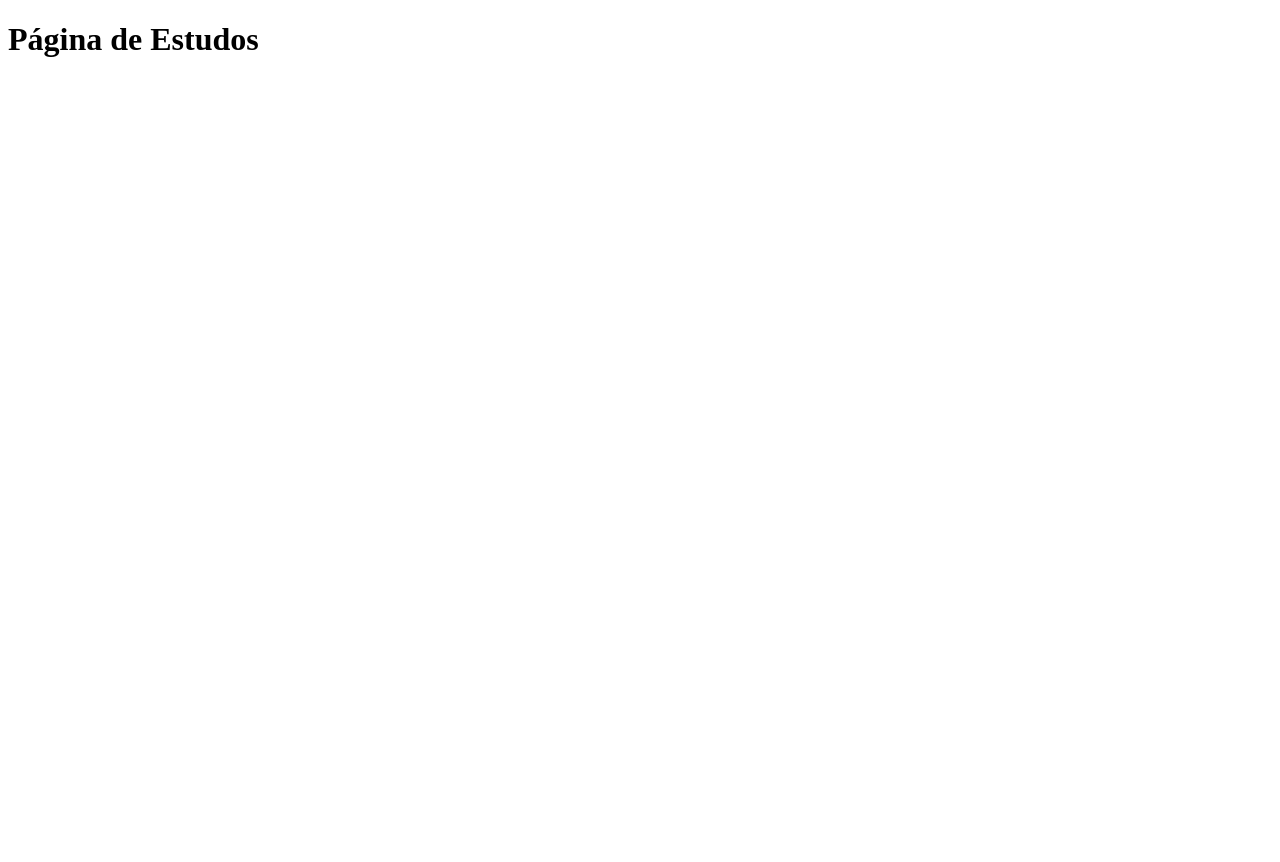
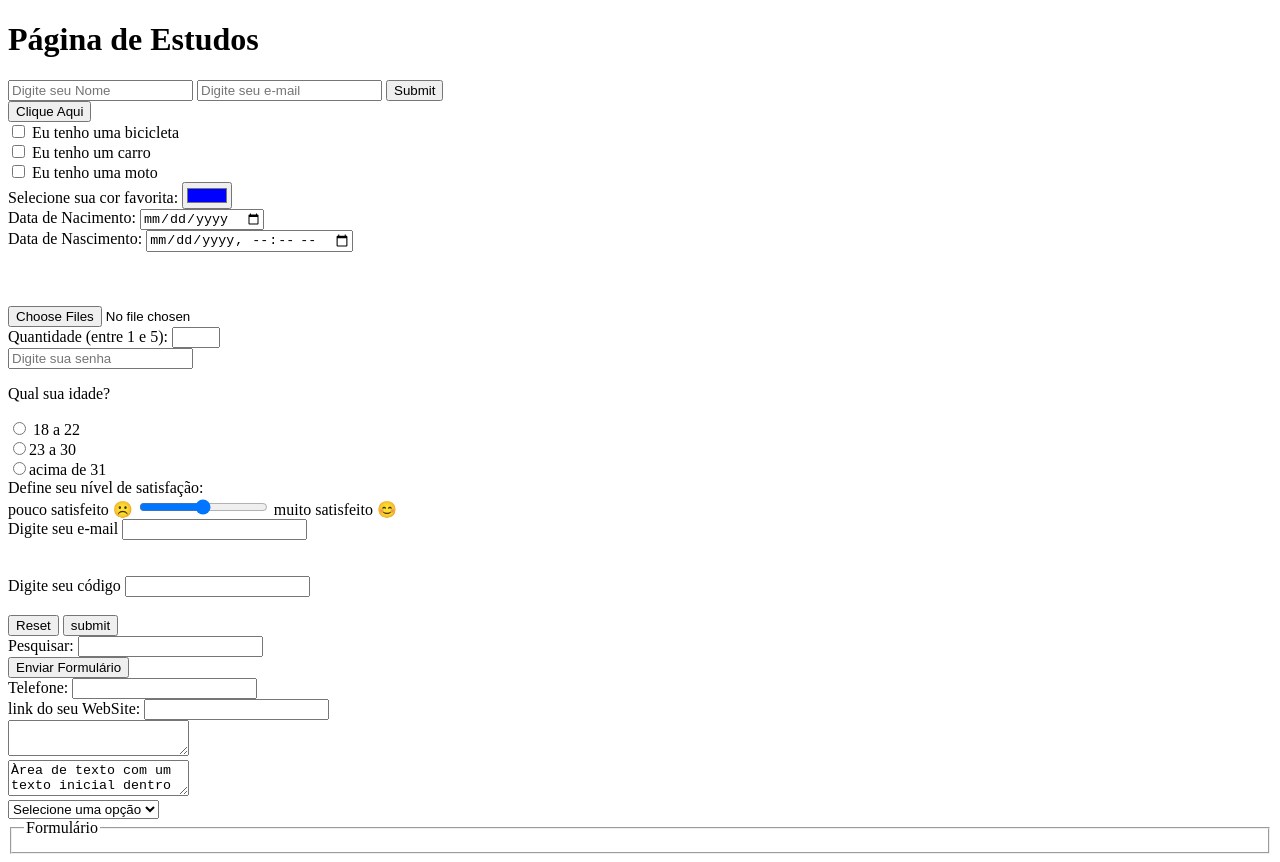
Before and after one commit to nicolepgoncalves-cloud/estudos_html, a plain HTML site: page index.htm in a window 1280 px wide. Before the commit the page ends 800 px from the top, so only its background shows below. Drawn offline with Linux system fonts and the light colour scheme.

Commit message:
aprendizados sobre formularios

```diff
--- a/index.htm
+++ b/index.htm
@@ -7,5 +7,120 @@
 </head>
 <body>
     <h1>Página de Estudos</h1>
+    <form method="get" action="envio_dados.php">
+        <input type="text" name="nome" placeholder="Digite seu Nome">
+        <input type="e-mail" name="email" placeholder="Digite seu e-mail">
+        <input type="submit" name="enviar" placeholder="Enviar">
+        <!-- placeholder faz a descrição aparecer no retangulo-->
+    </form>
+
+    <form>
+        <input type="button" value="Clique Aqui" onclick="msg()">
+    </form>
+
+    <form>
+        <input type="checkbox" neme="veiculo1" value="bicicleta">
+        Eu tenho uma bicicleta<br>
+        <!-- br não pula uma linha automaticamente -->
+        <input type="checkbox" neme="veiculo2" value="carro">
+        Eu tenho um carro<br>
+        <input type="checkbox" name="veiculo3" value="moto">
+        Eu tenho uma moto
+        <!-- checkbox cria quadradinho na frente -->
+    </form>
+
+    <form>
+        Selecione sua cor favorita: <input type="color" name="favcor"
+        value="#0000FF">
+    </form>
+
+    <form>
+        Data de Nacimento: <input type="date" neme="nascimento">
+    </form>
+
+    <form>
+        Data de Nascimento: <input type="datetime-local" name="bdaytime">
+    </form>
+    <br><br><br>
+
+    <!-- para permitir seleção de multiplos arquivos -->
+    <form>
+        <input type="file" name="arquivos" multiple>
+    </form>
+
+    <form>
+        Quantidade (entre 1 e 5): <input type="number" neme="qtd"
+        min="1" max="5">
+    </form>
+
+    <form>
+        <input type="password" name="senha" placeholder="Digite sua senha">
+    </form>
+
+    <form>
+        <p>Qual sua idade?</p>
+        <input type="radio" name="idade" value="18 a 22"> 18 a 22<br>
+        <input type="radio" name="idade" value="23 a 30">23 a 30<br>
+        <input type="radio" name="idade" value="mais31">acima de 31<br>
+    </form>
+
+    <form>
+        Define seu nível de satisfação:<br>
+        pouco satisfeito ☹️
+        <input type="range" name="satisfacao" min="0" max="10">
+        <!-- type="range faz uma barrinha de controle" -->
+        muito satisfeito 😊
+    </form>
+
+    <form>
+        <label for="email">Digite seu e-mail</label>
+        <input type="email" id="email" name="email"><br><br><br>
+        <label for="pin">Digite seu código</label>
+        <input type="text" id="pin" name="pin" maxlength="4"><br><br>
+        <input type="reset" value="Reset">
+        <input type="submit" value="submit">
+        <!-- o submit vai salvar e enviar meus dados -->
+    </form>
+
+    <form>
+        Pesquisar: <input type="search" nema="q">
+    </form>
+
+    <form>
+        <input type="submit" value="Enviar Formulário">
+    </form>
+
+    <form>
+        Telefone: <input type="tel" name="usetel">
+    </form>
+
+    <form>
+        link do seu WebSite: <input type="url" name="webpage">
+    </form>
+
+    <form>
+        <textarea></textarea>
+        <br>
+        <textarea>Àrea de texto com um texto inicial dentro</textarea>
+    </form>
+
+    <select name="lista" id="lista">
+        <option>Selecione uma opção</option>
+        <option>Macarrão</option>
+        <option>Pizza</option>
+        <option>Nhoque</option>
+        <option>Canelone</option>
+    </select>
+    <!-- select cria um menu suspenso -->
+
+    <fieldset>
+        <legend>Formulário</legend>
+    </fieldset>
+
+    <script>
+        function msg(){
+            alert("Você clicou no botão!")
+        }
+    </script>
 </body>
 </html>
```
